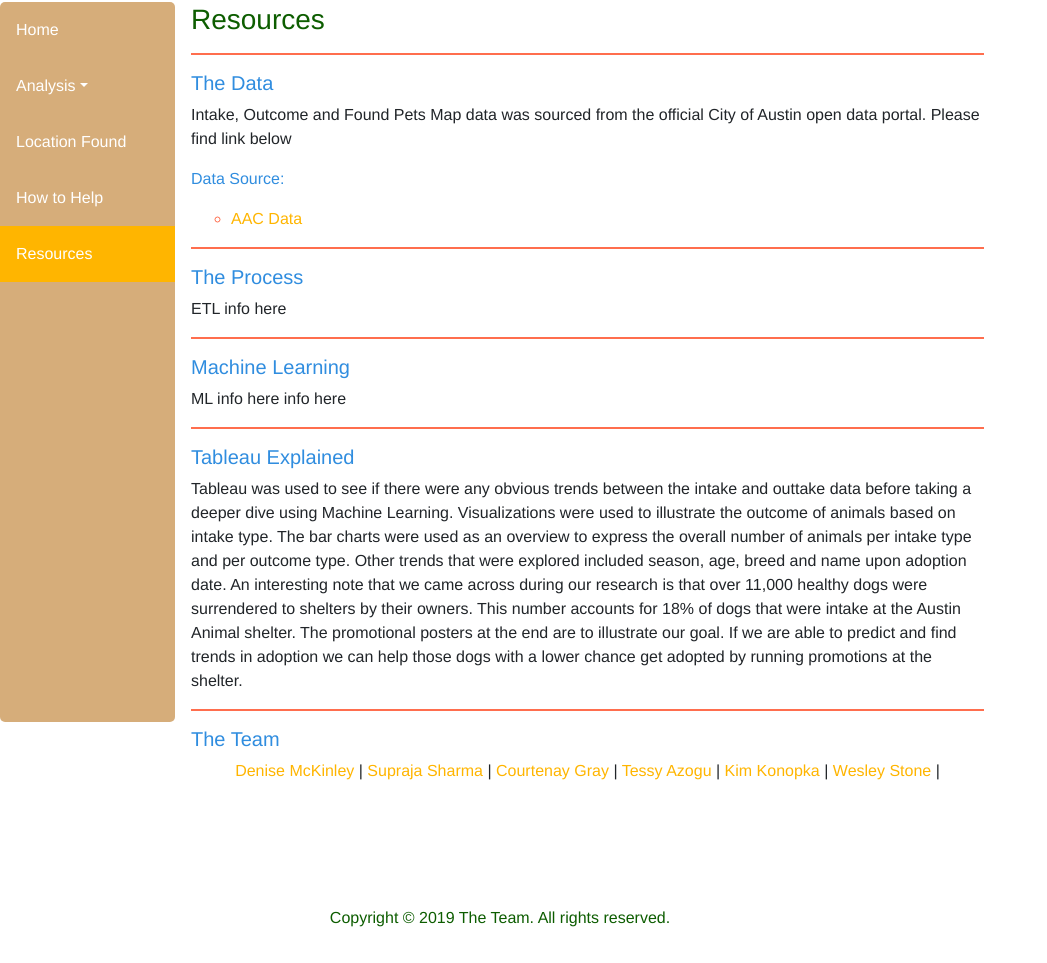
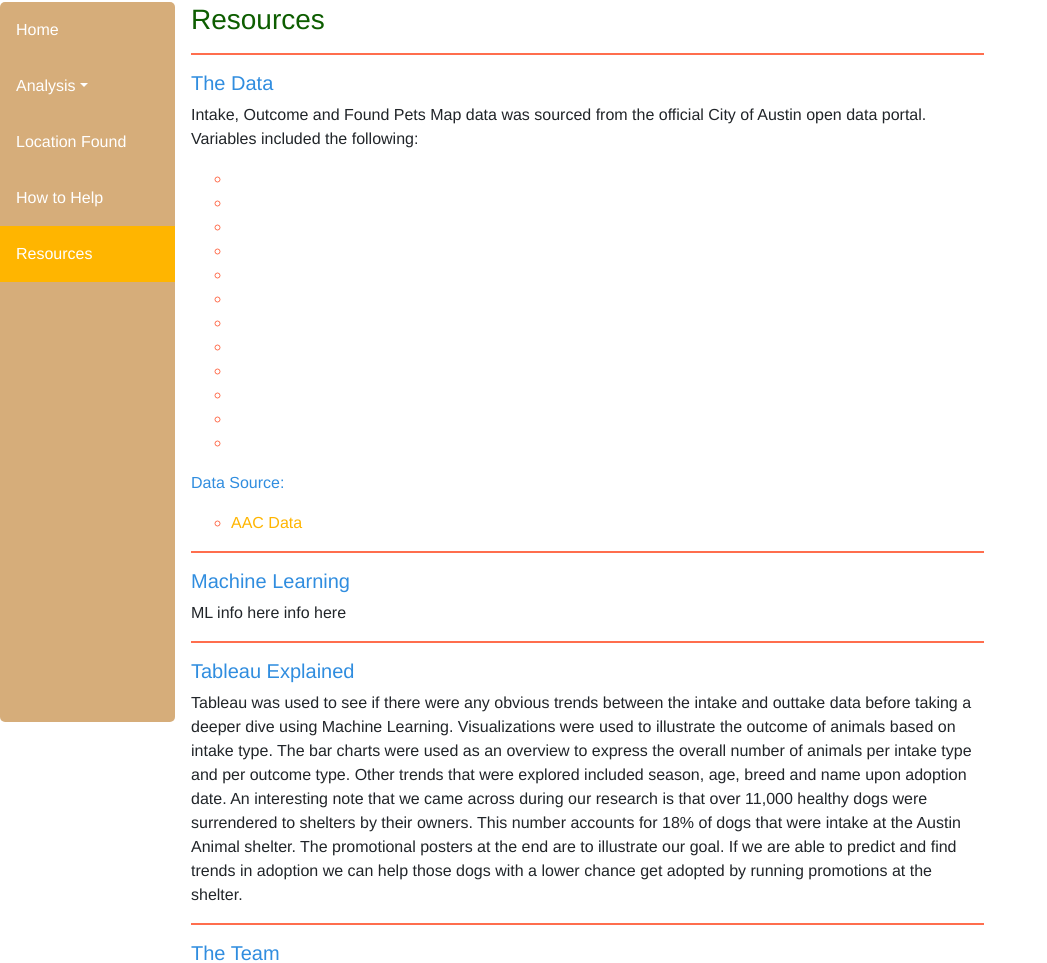
Before and after one commit to DeniseMcK9210/Animal-Adoption, a Flask app: page /resources in a window 1280 px wide. Shown: the part 88-1051 px from the top of the page, without its empty margins (0-1047 px from the left). Before the commit the page ends 1015 px from the top, so only its background shows below. Run offline with Flask 2, Linux system fonts and the light colour scheme; parts of the project's set-up code (start-up, migrations or seed data) failed here and were passed over; some libraries are stand-ins or nearby versions.

Commit message:
resources revised

```diff
--- a/App/templates/resources.html
+++ b/App/templates/resources.html
@@ -46,15 +46,25 @@
             <h3 class="dpurple">Resources</h3>
             <hr class="hr-o">
             <h5 class="pink">The Data</h5>
-            <p>Intake, Outcome and Found Pets Map data was sourced from the official City of Austin open data portal. Please find link below
+            <p>Intake, Outcome and Found Pets Map data was sourced from the official City of Austin open data portal. Variables included the following:
+                <ul>
+                    <li></li>
+                    <li></li>
+                    <li></li>
+                    <li></li>
+                    <li></li>
+                    <li></li>
+                    <li></li>
+                    <li></li>
+                    <li></li>
+                    <li></li>
+                    <li></li>
+                    <li></li>
+            </ul>
                 <p class="pink"><strong>Data Source:</strong></p>
             <ul>
                 <li><a href="https://data.austintexas.gov/browse?q=austin%20animal%20center&sortBy=relevance" target="_blank">AAC Data</a></li>
             </ul>
-            <hr class="hr-o">
-             <h5 class="pink">The Process</h5>
-            <p>ETL info here </p>
-
             <hr class="hr-o">
              <h5 class="pink">Machine Learning</h5>
             <p>ML info here info here </p>
```
